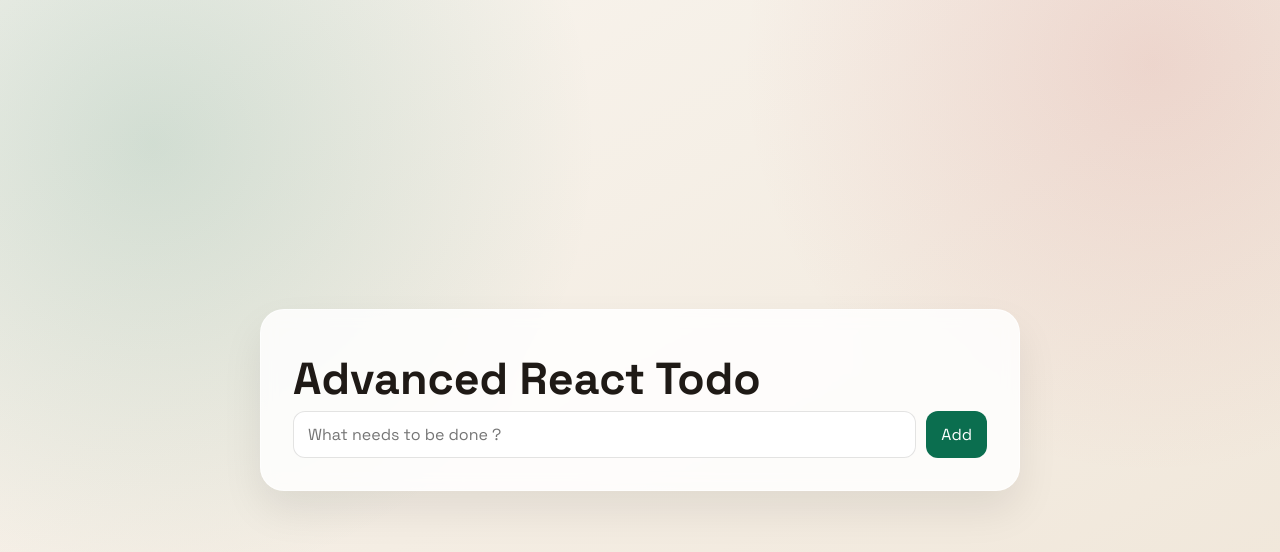
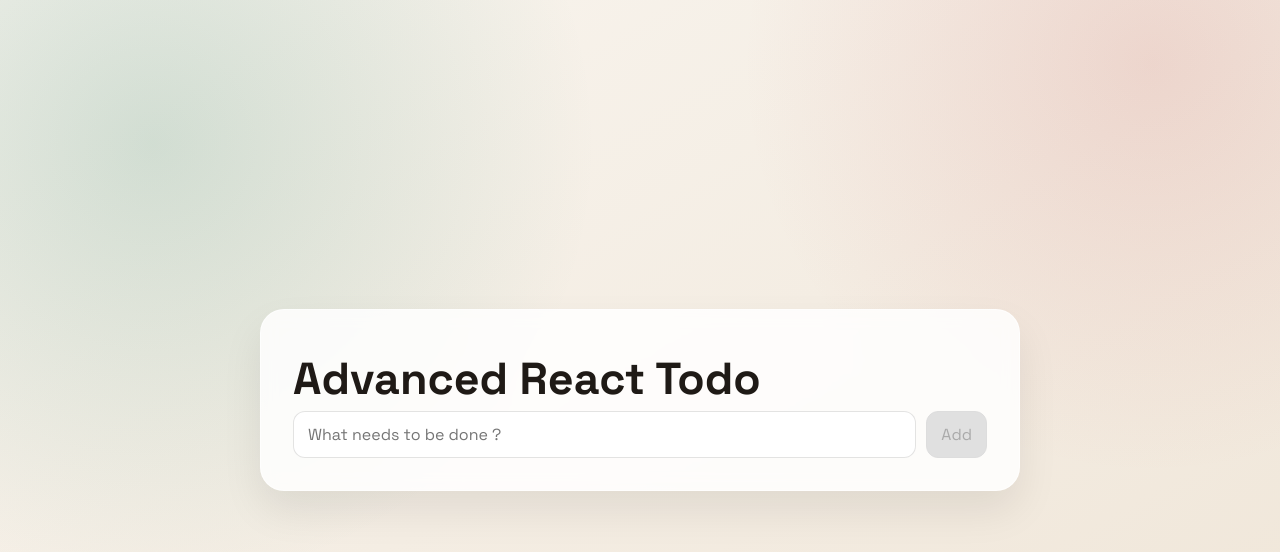
Before and after one commit to sridhar-a/react-advanced-todo, a React (Vite) app: page / in a window 1280 px wide. Shown: the top 552 px of the page. Built offline with nearby package versions, Linux system fonts and the light colour scheme.

Commit message:
docs: update README to document Add button disabled state and latest UI behavior

```diff
--- a/src/components/TodoForm.jsx
+++ b/src/components/TodoForm.jsx
@@ -1,34 +1,43 @@
-import { memo, useCallback, useRef } from "react";
+import { memo, useCallback, useRef, useState } from "react";
 
 function TodoForm({ onAddTodo }) {
   const inputRef = useRef(null);
-
+  const [inputValue, setInputValue] = useState("");
   const handleSubmit = useCallback(
     (event) => {
       event.preventDefault();
-      const nextText = inputRef.current?.value.trim();
+      const nextText = inputValue.trim();
       if (!nextText) {
         inputRef.current?.focus();
         return;
       }
       onAddTodo(nextText);
-      inputRef.current.value = "";
+      setInputValue("");
       inputRef.current?.focus();
     },
-    [onAddTodo],
+    [onAddTodo, inputValue],
   );
 
   return (
     <form className="todo-form" onSubmit={handleSubmit}>
       <input
         ref={inputRef}
-        defaultValue=""
+        value={inputValue}
+        onChange={e => setInputValue(e.target.value)}
         placeholder="What needs to be done ?"
         aria-label="Todo text"
       />
-      <button type="submit">Add</button>
+      <button
+        type="submit"
+        disabled={inputValue.trim().length < 2}
+        className={inputValue.trim().length < 2 ? "disabled" : ""}
+      >
+        Add
+      </button>
     </form>
   );
 }
 
+
+
 export default memo(TodoForm);
--- a/src/styles.css
+++ b/src/styles.css
@@ -1,3 +1,12 @@
+/* Disabled Add button style */
+.todo-form button.disabled:disabled {
+    background: #e0e0e0;
+    color: #aaa;
+    border: 1px solid #ddd;
+    cursor: not-allowed;
+    pointer-events: none;
+    opacity: 1;
+}
 /* When there are no tasks, all buttons are gray and disabled. When there are tasks, only the active filter is green and disabled. */
 .filter-bar button.active {
     background: var(--accent) !important;
```
Also changed, not shown: 1 other file (tests, documents, lock files or other folders).
